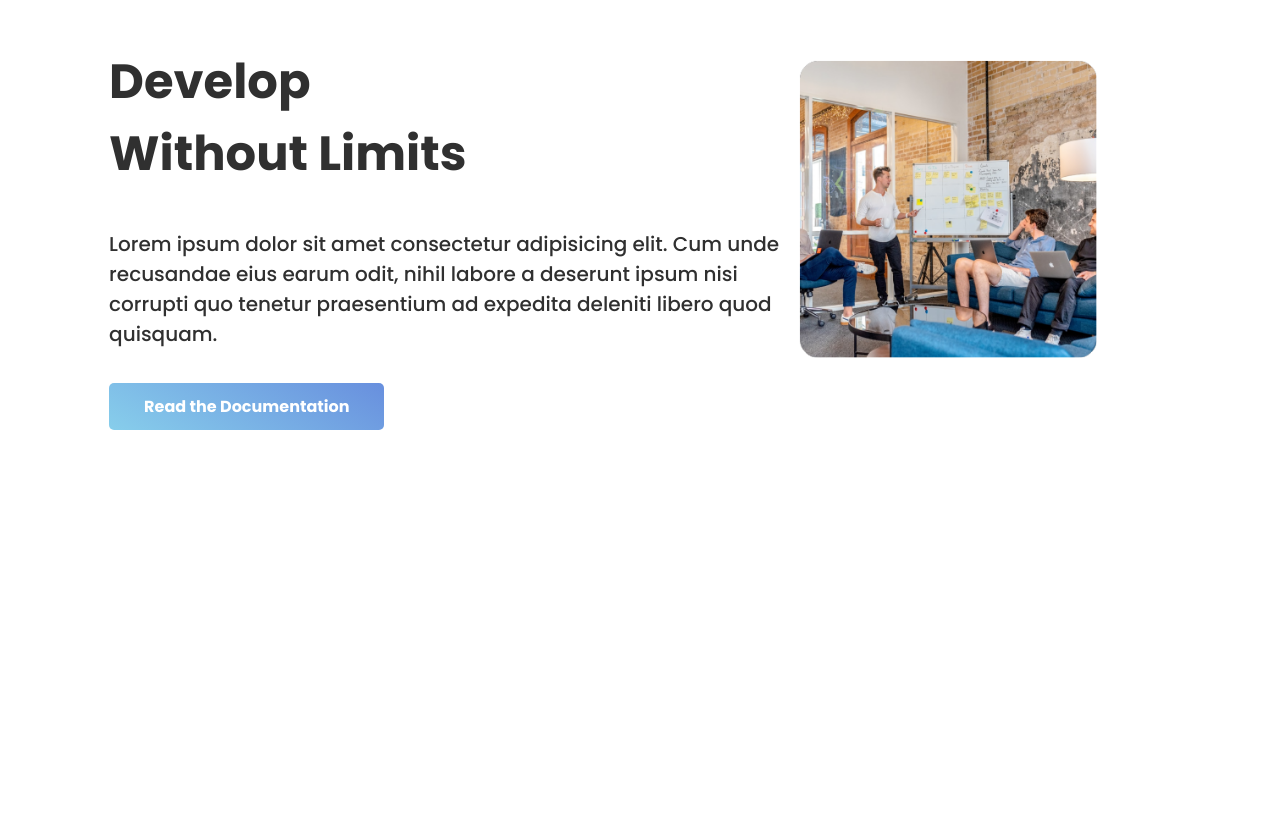
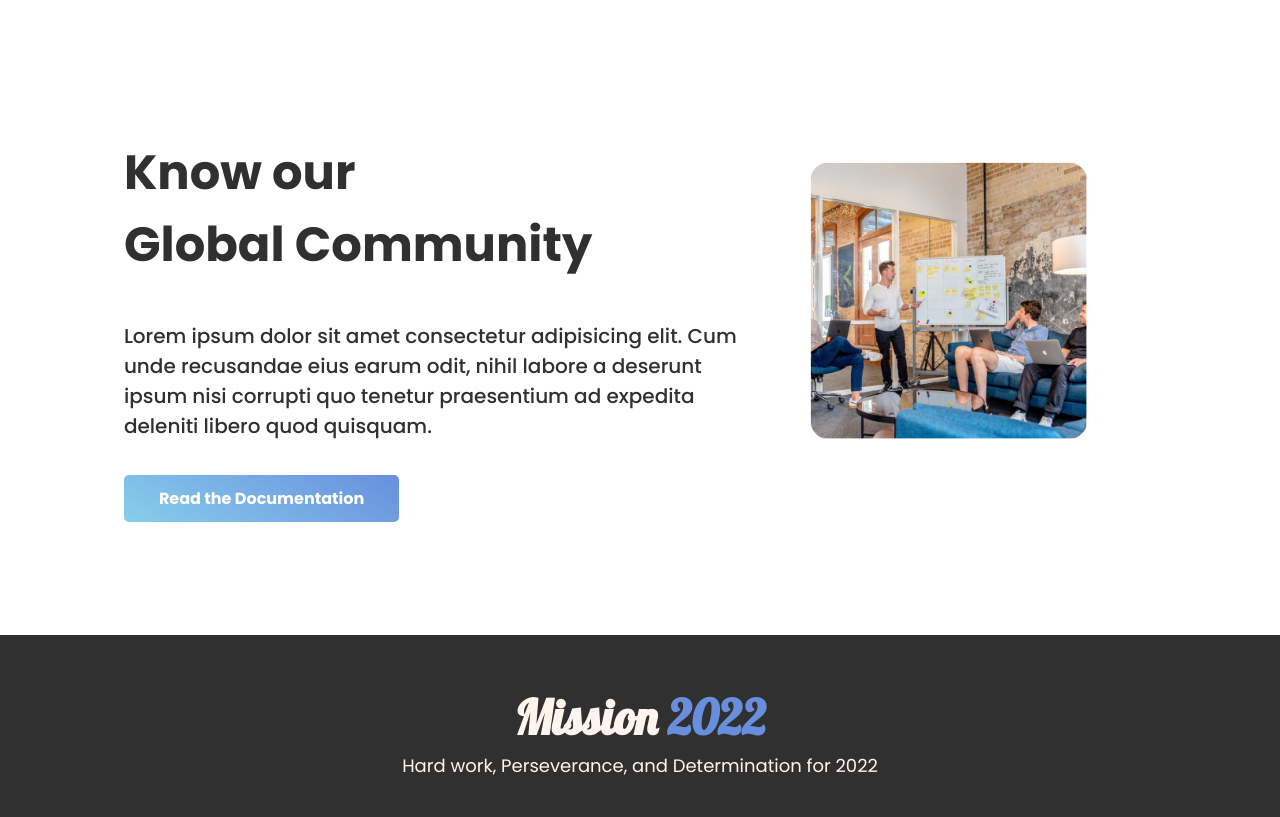
Before and after one commit to yhmunna1/assignment1, a plain HTML site: page index.html in a window 1280 px wide. Shown: the part 1944-2761 px from the top of the page. Before the commit the page ends 2472 px from the top, so only its background shows below. Drawn offline with Linux system fonts and the light colour scheme.

Commit message:
footer-done

```diff
--- a/index.html
+++ b/index.html
@@ -17,12 +17,12 @@
 <body>
     <section class="hero-section">
         <div class="half">
-            <h1 id="title">Stay Focused on <br><span class="blue-text">Mission 2022</span></h1>
+            <h1 class="title">Stay Focused on <br><span class="blue-text">Mission 2022</span></h1>
             <p class="p-20px">Lorem ipsum dolor sit amet consectetur, adipisicing elit. Beatae perferendis vero ut,
                 laudantium harum
                 nihil ipsam iste exercitationem doloremque error sint tenetur incidunt magni commodi?</p>
             <a href="https://www.linkedin.com/in/yh-munna-3bab87213/" target="_blank" class="button"> Explore Now</a>
-            <p>Scrool down to explore more about us</p>
+            <p id="scrool">Scrool down to explore more about us</p>
         </div>
 
         <div class="half">
@@ -71,7 +71,7 @@
     </section>
     <section class="image-with-content2">
         <div class="without-image">
-            <h1>Develop <br> Without Limits</h1>
+            <h1>Know our <br> Global Community</h1>
             <p class="p-20px">Lorem ipsum dolor sit amet consectetur adipisicing elit. Cum unde recusandae eius earum
                 odit, nihil
                 labore a deserunt ipsum nisi corrupti quo tenetur praesentium ad expedita deleniti libero quod quisquam.
@@ -84,6 +84,11 @@
 
     </section>
 
+    <footer>
+        <h1 class="footer"><span class="white-text">Mission</span> <span class="blue-text">2022</span></h1>
+        <p>Hard work, Perseverance, and Determination for 2022</p>
+    </footer>
+
 
 </body>
 
--- a/style.css
+++ b/style.css
@@ -1,7 +1,8 @@
 body{
     font-family: 'Lobster', cursive;
 
-    font-family: 'Poppins', sans-serif;;
+    font-family: 'Poppins', sans-serif;
+    margin: 0;
 }
 h1{
     font-family: poppins;
@@ -27,7 +28,7 @@ body p{
     width: 50%;
     padding: 2%;
 }
-#title{
+.title{
     color: #303030;
     font-family: lobster;
     font-size: 65px;
@@ -51,6 +52,9 @@ padding: 12px 35px;
 border-radius: 5px;
 color: white;
 font-weight: 700;
+}
+#scrool{
+    padding-top: 5%;
 }
 #my-img{
     width: 65%;
@@ -96,18 +100,41 @@ font-weight: 700;
     display: flex;
     padding: 8%;
     align-items: center;
+    background-image: url(images/bg-01.png);
+    background-repeat: no-repeat;
+    background-position: right;
 }
 .with-image{
     width: 35%;
+    padding: 2%;
 }
 .client-image{
     width: 80%;
 }
 .without-image{
     width: 65%;
+    padding: 2%;
 }
 .image-with-content2{
     display: flex;
     padding: 8%;
     align-items: center;
 }
+
+
+footer h1{
+    color: seashell;
+    font-family: lobster;
+    text-align: center;
+    margin-bottom: -1%;
+}
+footer p{
+    color: seashell;
+    text-align: center;
+    font-weight: 300;
+}
+footer{
+    background-color: #303030;
+    padding-top: 20px;
+    padding-bottom: 20px;
+}
```
Also changed, not shown: images/bg-01.png (added).
